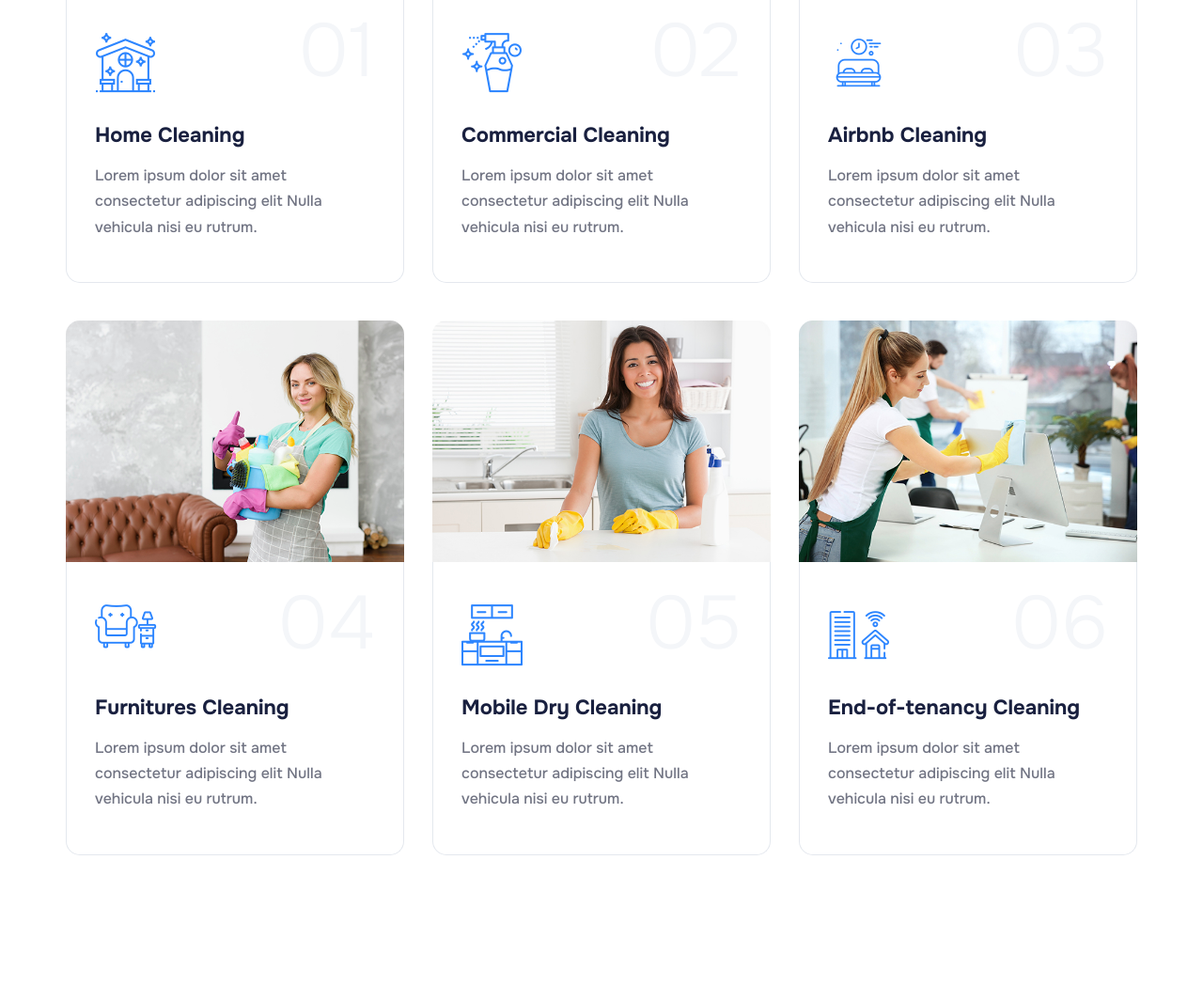
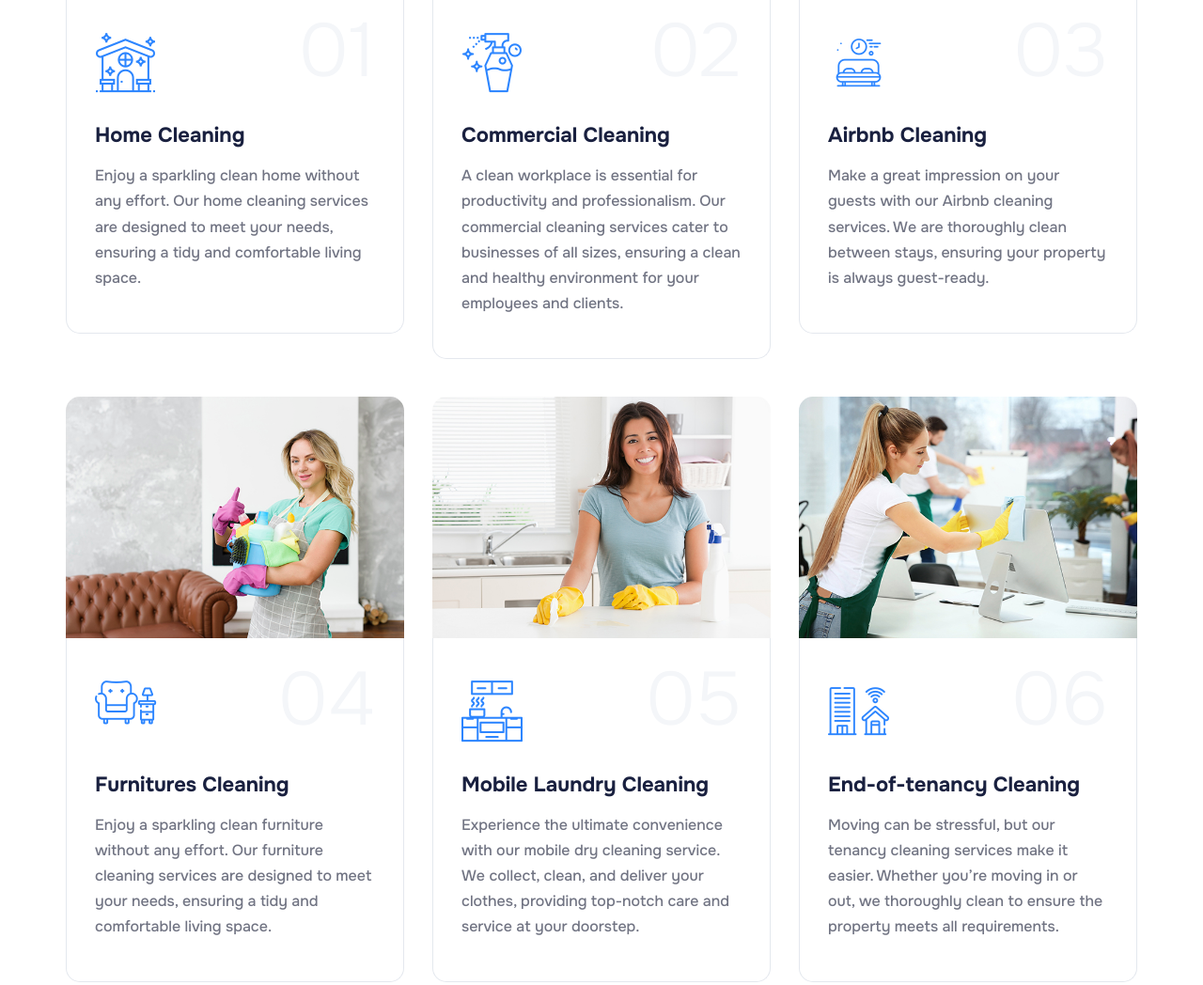
Before and after one commit to Matthewokiemute/lyde, a plain HTML site: page services/index.html in a window 1280 px wide. Shown: the part 924-1972 px from the top of the page at 94% size. Drawn offline with Linux system fonts and the light colour scheme.

Commit message:
content added

```diff
--- a/services/index.html
+++ b/services/index.html
@@ -246,8 +246,7 @@
                 </h4>
                 <div class="service-block-description">
                   <p>
-                    Lorem ipsum dolor sit amet consectetur adipiscing elit Nulla
-                    vehicula nisi eu rutrum.
+                    Enjoy a sparkling clean home without any effort. Our home cleaning services are designed to meet your needs, ensuring a tidy and comfortable living space.
                   </p>
                 </div>
                 <div class="service-block-button">
@@ -282,8 +281,7 @@
                 </h4>
                 <div class="service-block-description">
                   <p>
-                    Lorem ipsum dolor sit amet consectetur adipiscing elit Nulla
-                    vehicula nisi eu rutrum.
+                    A clean workplace is essential for productivity and professionalism. Our commercial cleaning services cater to businesses of all sizes, ensuring a clean and healthy environment for your employees and clients.
                   </p>
                 </div>
                 <div class="service-block-button">
@@ -318,8 +316,7 @@
                 </h4>
                 <div class="service-block-description">
                   <p>
-                    Lorem ipsum dolor sit amet consectetur adipiscing elit Nulla
-                    vehicula nisi eu rutrum.
+                    Make a great impression on your guests with our Airbnb cleaning services. We are thoroughly clean between stays, ensuring your property is always guest-ready.
                   </p>
                 </div>
                 <div class="service-block-button">
@@ -354,8 +351,7 @@
                 </h4>
                 <div class="service-block-description">
                   <p>
-                    Lorem ipsum dolor sit amet consectetur adipiscing elit Nulla
-                    vehicula nisi eu rutrum.
+                    Enjoy a sparkling clean furniture without any effort. Our furniture cleaning services are designed to meet your needs, ensuring a tidy and comfortable living space.
                   </p>
                 </div>
                 <div class="service-block-button">
@@ -386,12 +382,11 @@
                   </div>
                 </div>
                 <h4 class="service-block-title">
-                  <a href="/contact">Mobile Dry Cleaning</a>
+                  <a href="/contact">Mobile Laundry Cleaning</a>
                 </h4>
                 <div class="service-block-description">
                   <p>
-                    Lorem ipsum dolor sit amet consectetur adipiscing elit Nulla
-                    vehicula nisi eu rutrum.
+                    Experience the ultimate convenience with our mobile dry cleaning service. We collect, clean, and deliver your clothes, providing top-notch care and service at your doorstep.
                   </p>
                 </div>
                 <div class="service-block-button">
@@ -426,8 +421,7 @@
                 </h4>
                 <div class="service-block-description">
                   <p>
-                    Lorem ipsum dolor sit amet consectetur adipiscing elit Nulla
-                    vehicula nisi eu rutrum.
+                    Moving can be stressful, but our tenancy cleaning services make it easier. Whether you’re moving in or out, we thoroughly clean to ensure the property meets all requirements.
                   </p>
                 </div>
                 <div class="service-block-button">
```
